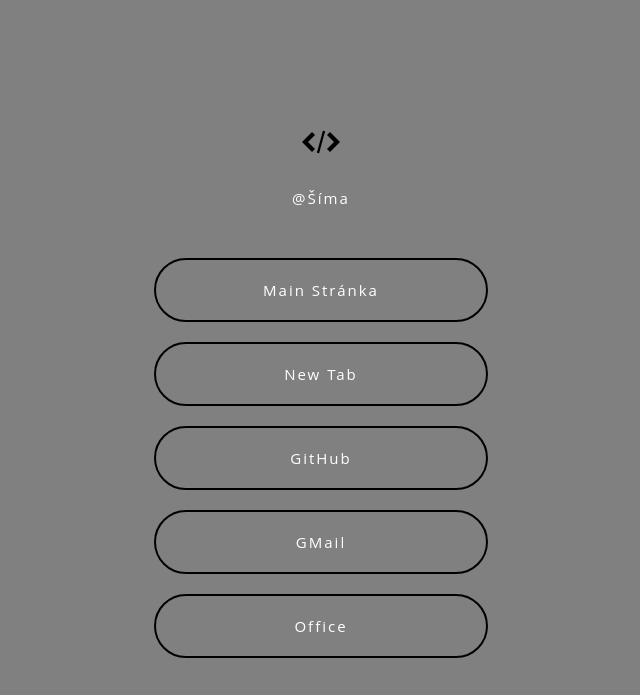
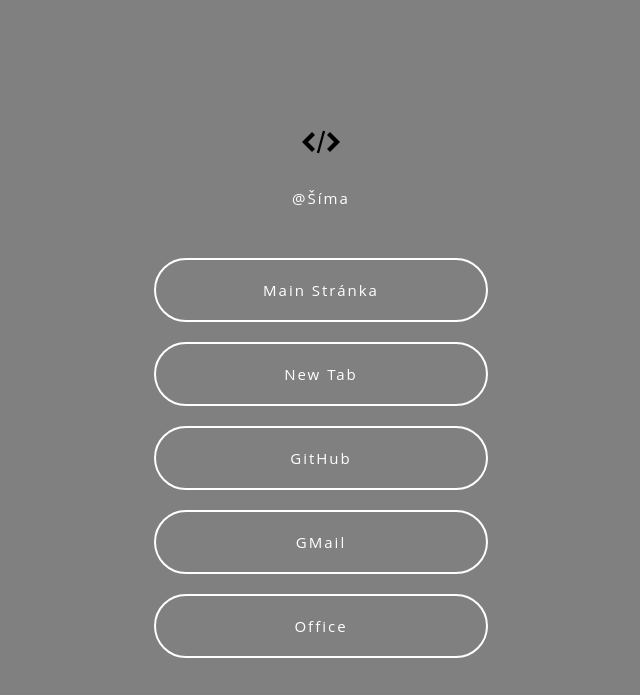
Before and after one commit to the-vida/web, a website: page tree/index.html in a window 1280 px wide. Shown: the top 695 px of the page, without its empty margins (319-959 px from the left). Drawn offline with Linux system fonts and the light colour scheme.

Commit message:
Update style.css

```diff
--- a/tree/style.css
+++ b/tree/style.css
@@ -24,7 +24,7 @@ padding: 30px;
 text-align: center;
 margin-top: 20px;
 padding: 20px;
-border: 1px solid black;
+border: 1px solid white;
 border-width: 2px;
 width: 290px;
 display: block;
```
